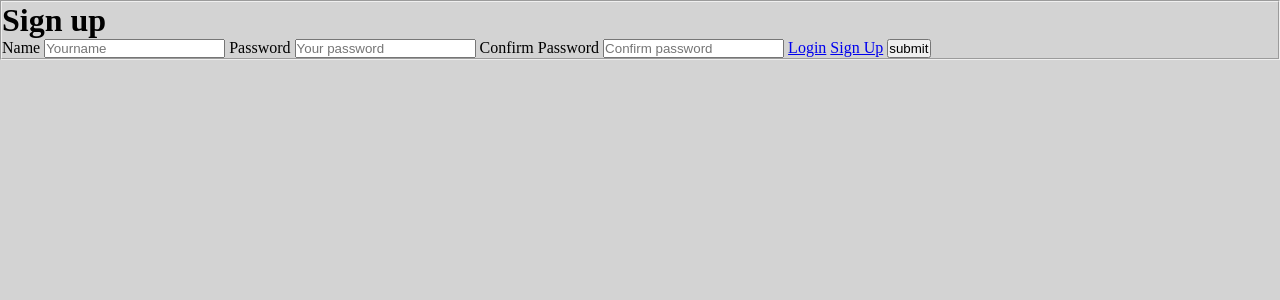
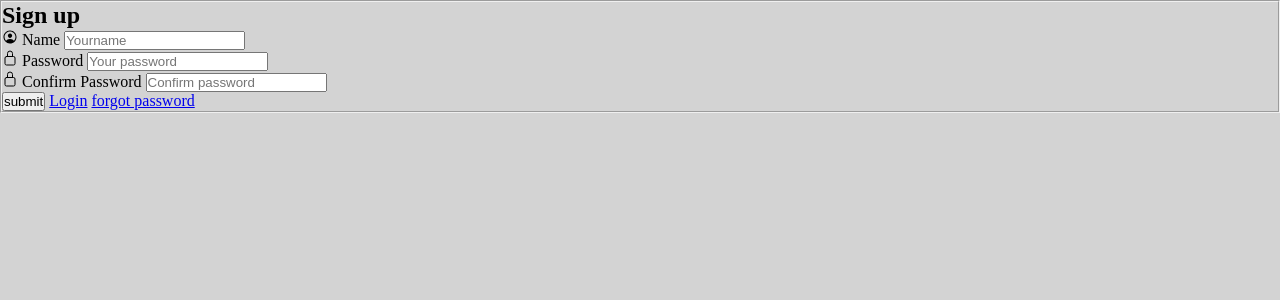
Before and after one commit to Divinechukwuma/oop-first-try, a PHP site: page / in a window 1280 px wide. Shown: the top 300 px of the page. Run offline with PHP 8.4, Linux system fonts and the light colour scheme.

Commit message:
almost done

```diff
--- a/index.php
+++ b/index.php
@@ -1,26 +1,43 @@
 <!DOCTYPE html>
 <html lang="en">
+
 <head>
     <meta charset="UTF-8">
     <meta name="viewport" content="width=device-width, initial-scale=1.0">
     <title>Sign up form</title>
     <link rel="stylesheet" href="css/style.css">
 </head>
+
 <body>
 
+    <section>
         <form action="" method="POST" class="parent">
-    <fieldset><h1>Sign up </h1>
+            <fieldset>
+                <h1>Sign up </h1>
+                <div class="inputbox">
+                    <ion-icon name="person-circle-outline"></ion-icon>
                     <label for="name"> Name</label>
                     <input type="text" placeholder="Yourname" name="name">
+                </div>
+                <div class="inputbox">
+                    <ion-icon name="lock-closed-outline"></ion-icon>
                     <label for="Password">Password</label>
                     <input type="password" placeholder="Your password" name="password">
+                </div>
+
+                <div class="inputbox">
+                    <ion-icon name="lock-closed-outline"></ion-icon>
                     <label for="Confirm-Password">Confirm Password</label>
                     <input type="password" placeholder="Confirm password" name="confirmPassword">
-    <a href="#">Login</a>
-    <a href="#">Sign Up</a>
+                </div>
                 <button name="submit">submit</button>
+                <a href="#" class="link">Login</a>
+                <a href="#" class="link">forgot password</a>
+
+
             </fieldset>
         </form>
+    </section>
 
     <?php
 
@@ -34,7 +51,7 @@ $database->connect();
 
     //class
 
-if(isset($_POST['submit'])){
+    if (isset($_POST['submit'])) {
         $name = $_POST['name'];
         $password = $_POST['password'];
         $confirmPassword = $_POST['confirmPassword'];
@@ -45,7 +62,8 @@ if(isset($_POST['submit'])){
             exit;
         }
 
-class User{
+        class User
+        {
 
             //properties
             public $name;
@@ -53,7 +71,7 @@ class User{
             public $confirmPassword;
 
             //Constructor
-    function __construct($name,$password,$confirmPassword)
+            function __construct($name, $password, $confirmPassword)
             {
                 $this->name = $name;
                 $this->password = $password;
@@ -63,31 +81,35 @@ class User{
 
 
             //method
-    function set_name($name){
+            function set_name($name)
+            {
                 $this->name = $name;
             }
 
-    function get_name(){
+            function get_name()
+            {
                 return $this->name;
             }
 
-    function set_password($password){
+            function set_password($password)
+            {
                 $this->password = $password;
             }
 
-    function get_password(){
+            function get_password()
+            {
                 return $this->password;
             }
 
-    function set_confirmPassword($confirmPassword){
+            function set_confirmPassword($confirmPassword)
+            {
                 $this->confirmPassword = $confirmPassword;
             }
 
-    function get_confirmPassword(){
+            function get_confirmPassword()
+            {
                 return $this->confirmPassword;
             }
-
-
         }
 
         //initiate a user object giving values from outside the class
@@ -95,7 +117,7 @@ class User{
         $hashedPassword = password_hash($password, PASSWORD_DEFAULT);
         $hashedConfirmPassword = password_hash($confirmPassword, PASSWORD_DEFAULT);
         //use this to get the data from the class
- $user = new user($name,$password,$confirmPassword);
+        $user = new user($name, $password, $confirmPassword);
 
         //this 1 is overwiting the form input
         //  $name = new user();
@@ -117,10 +139,11 @@ $database->executePreparedStatement($sql, [$name, $hashedPassword, $hashedConfir
 
         // Close connection
         $database->closeConnection();
-
     }
 
     ?>
+    <script type="module" src="https://unpkg.com/ionicons@7.1.0/dist/ionicons/ionicons.esm.js"></script>
+    <script nomodule src="https://unpkg.com/ionicons@7.1.0/dist/ionicons/ionicons.js"></script>
+</body>
 
-</body>
 </html>
```
Lines whose indentation alone changed are shown as unchanged.
